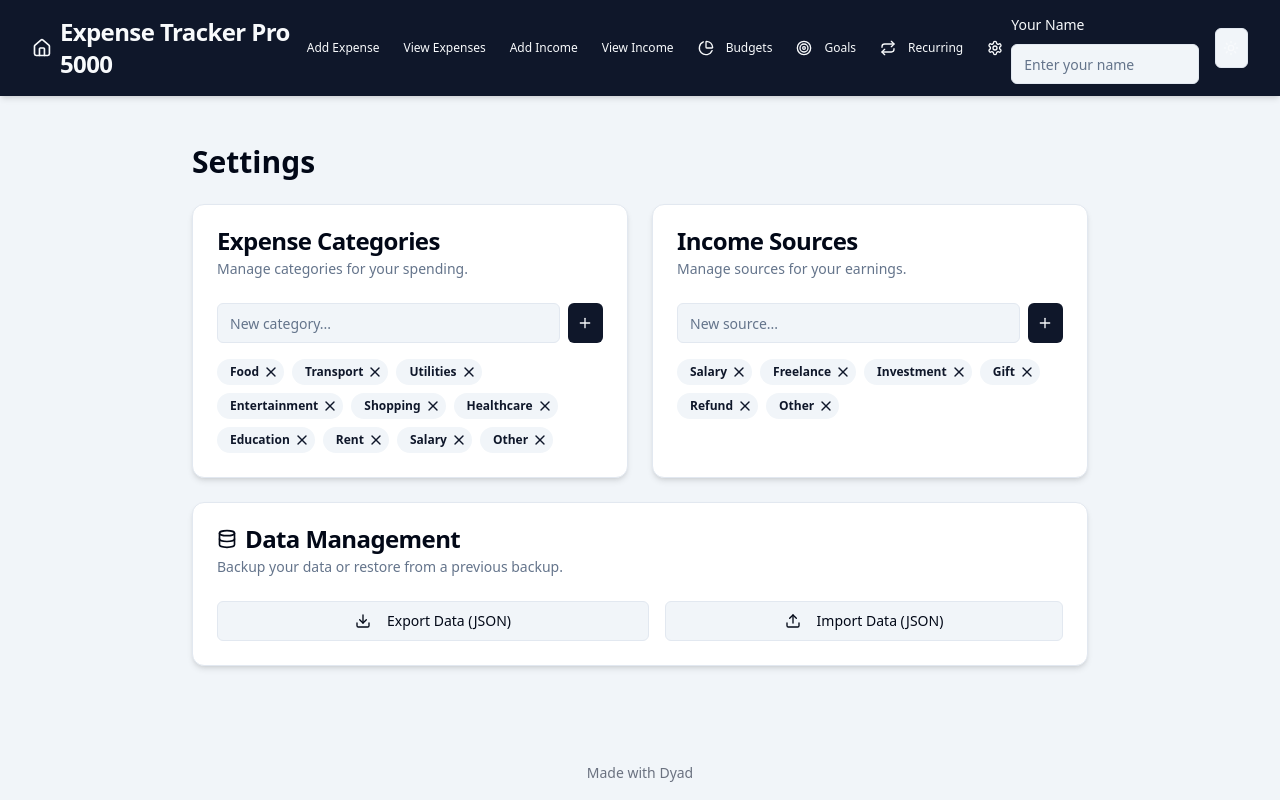
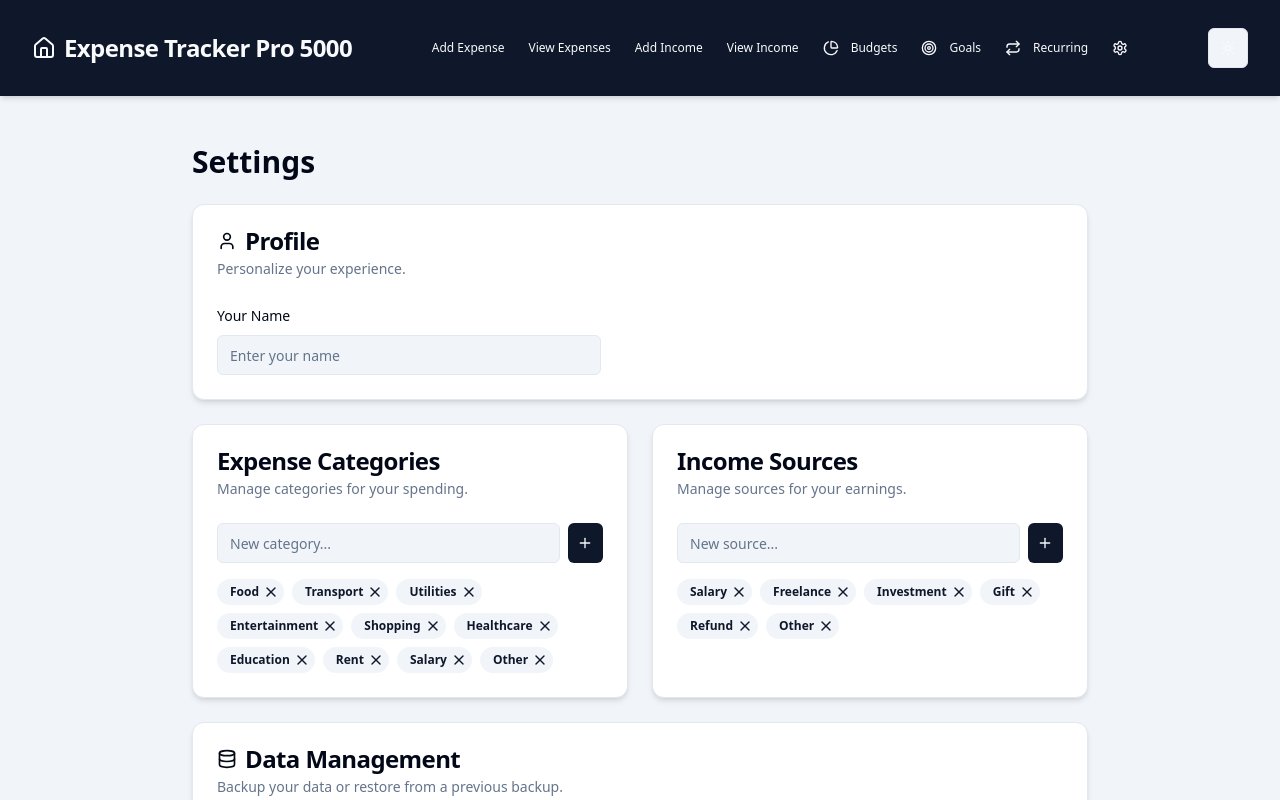
Before and after one commit to milesmoss793/vibrant-eagle-snore, a React (Vite) app: page /settings in a window 1280 px wide. Shown: the top 800 px of the page. Built offline with nearby package versions, Linux system fonts and the light colour scheme.

Commit message:
[dyad] Moving name options into the settings tab - wrote 2 file(s)

```diff
--- a/src/components/layout/MainLayout.tsx
+++ b/src/components/layout/MainLayout.tsx
@@ -5,7 +5,6 @@ import { Button } from "@/components/ui/button";
 import { Menu, Settings, Repeat, PieChart, Home, Target } from "lucide-react";
 import Sidebar from "./Sidebar";
 import { ThemeToggle } from "@/components/ThemeToggle";
-import { UserNameInput } from "@/components/UserNameInput";
 
 const MainLayout: React.FC = () => {
   const [isSidebarOpen, setIsSidebarOpen] = useState(false);
@@ -88,9 +87,6 @@ const MainLayout: React.FC = () => {
             </ul>
           </nav>
           <div className="flex items-center space-x-4">
-            <div className="hidden lg:block">
-              <UserNameInput />
-            </div>
             <ThemeToggle />
           </div>
         </div>
--- a/src/pages/Settings.tsx
+++ b/src/pages/Settings.tsx
@@ -4,8 +4,9 @@ import { Card, CardContent, CardHeader, CardTitle, CardDescription } from "@/com
 import { Input } from "@/components/ui/input";
 import { Button } from "@/components/ui/button";
 import { Badge } from "@/components/ui/badge";
-import { X, Plus, Download, Upload, Database } from "lucide-react";
+import { X, Plus, Download, Upload, Database, User } from "lucide-react";
 import { toast } from "sonner";
+import { UserNameInput } from "@/components/UserNameInput";
 
 const Settings: React.FC = () => {
   const {
@@ -92,6 +93,22 @@ const Settings: React.FC = () => {
         <h1 className="text-3xl font-bold">Settings</h1>
 
         <div className="grid grid-cols-1 md:grid-cols-2 gap-6">
+          {/* Profile Section */}
+          <Card className="md:col-span-2">
+            <CardHeader>
+              <CardTitle className="flex items-center gap-2">
+                <User className="h-5 w-5" />
+                Profile
+              </CardTitle>
+              <CardDescription>Personalize your experience.</CardDescription>
+            </CardHeader>
+            <CardContent>
+              <div className="max-w-sm">
+                <UserNameInput />
+              </div>
+            </CardContent>
+          </Card>
+
           {/* Expense Categories */}
           <Card>
             <CardHeader>
```
